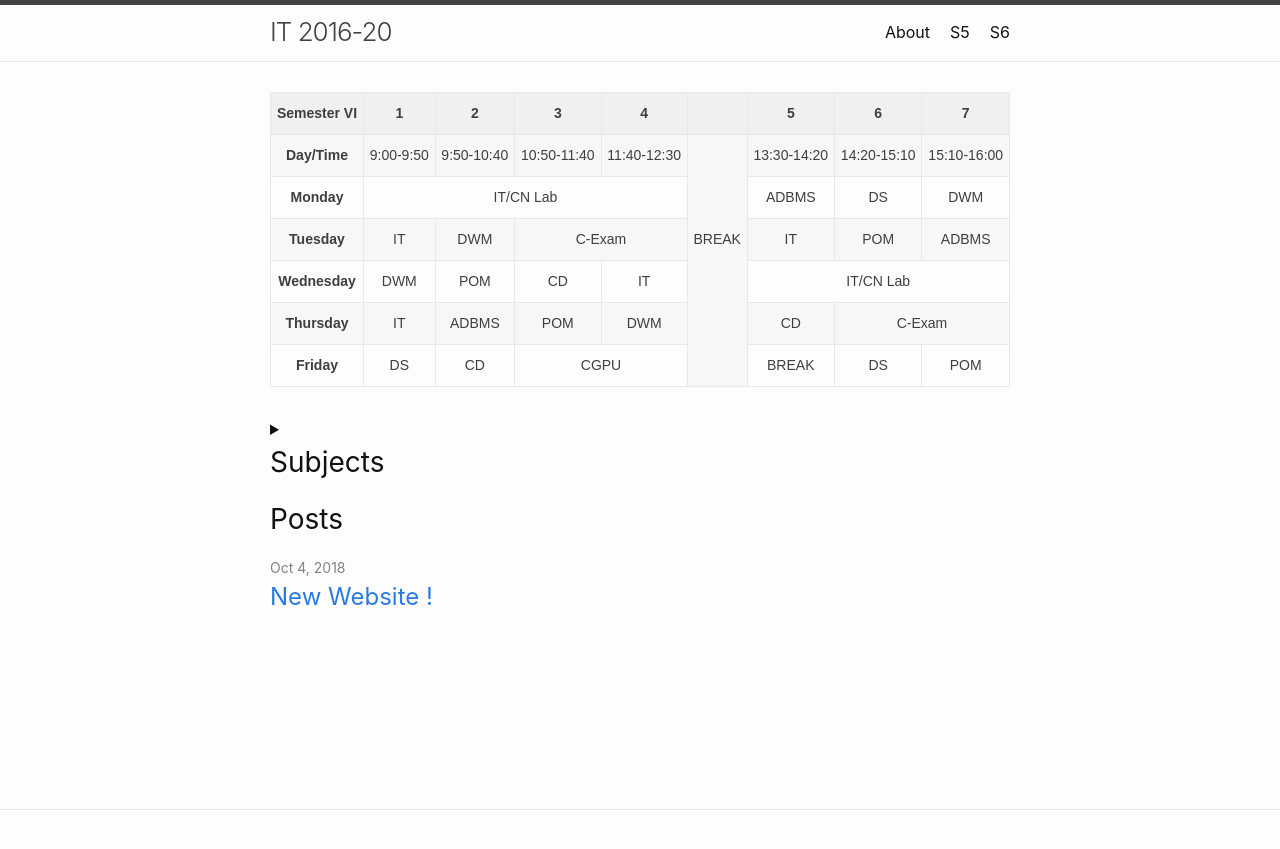
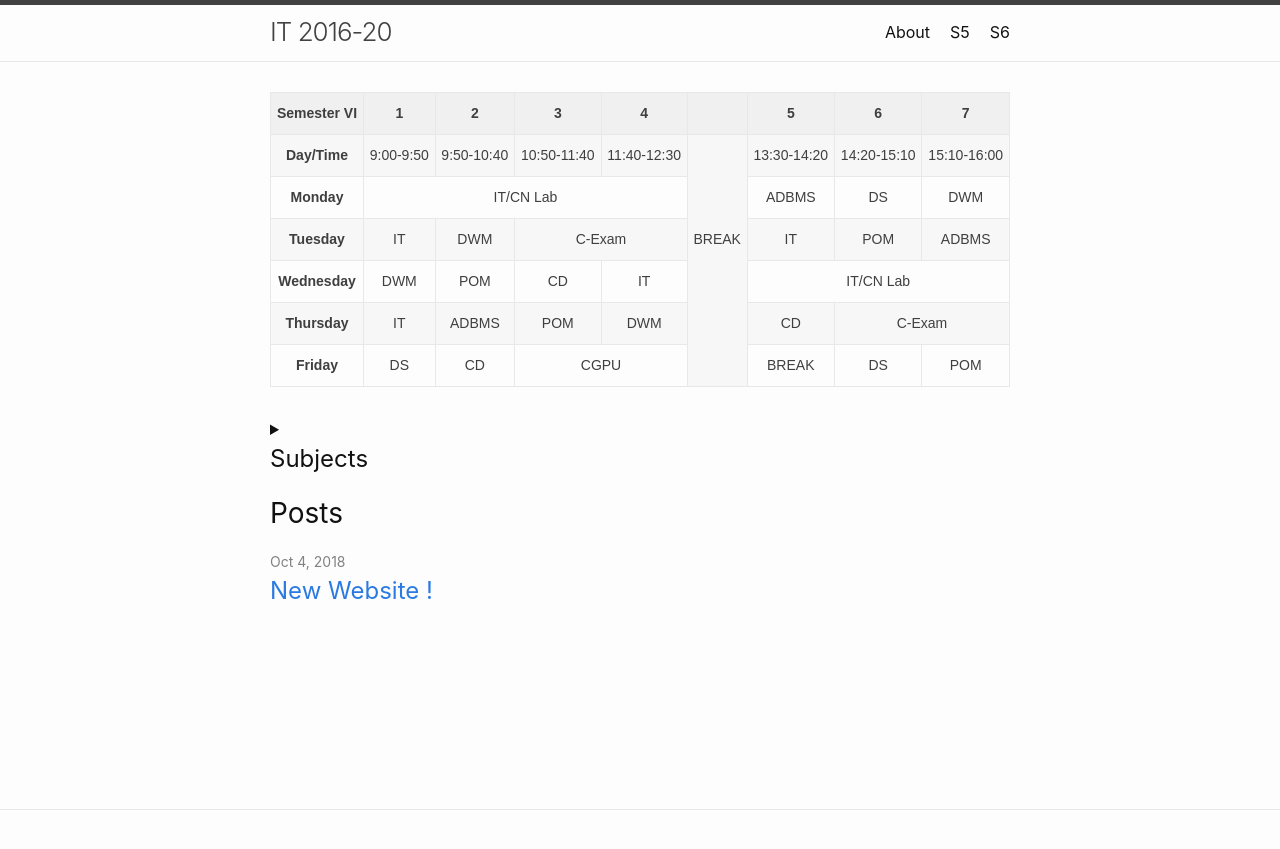
Before and after one commit to IT-GECBH/2020, a Jekyll site: the page built from index.md, in a window 1280 px wide. Shown: the top 849 px of the page. Built offline with Jekyll 4.4.1, drawn with Linux system fonts in a browser that asks for light colours.

Commit message:
Update home.html

```diff
--- a/_layouts/home.html
+++ b/_layouts/home.html
@@ -11,7 +11,7 @@ layout: default
 
   {%- include time_table.html -%}
   <details>
-    <summary><h2 class="post-list-heading">Subjects</h2></summary>
+    <summary><h2 >Subjects</h2></summary>
     <ul style="list-style-type:none;">
       <li>IT: Internet Technology</li>
       <li>CD: Compiler Design</li>
```
